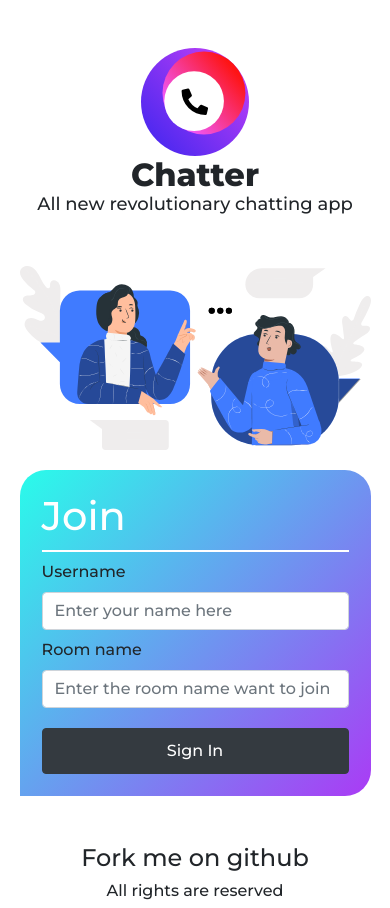
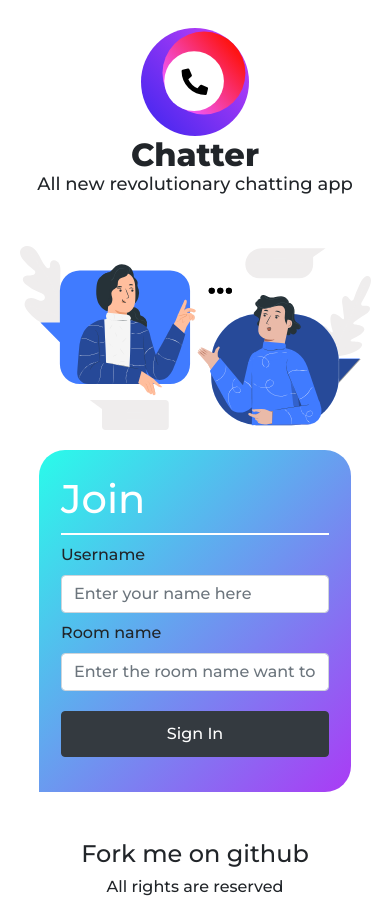
Before and after one commit to dhananjay5544/chatter-app-20, a React (Create React App) app: page / in a window 390 px wide. Built offline with nearby package versions, Linux system fonts and the light colour scheme.

Commit message:
update 16-06-2020

```diff
--- a/src/components/Join/Join.css
+++ b/src/components/Join/Join.css
@@ -45,7 +45,7 @@ body {
 }
 
 .button {
-	transition: all 1s ease-in-out;
+	transition: all 0.3s ease-in-out;
 	padding: 10px 0px !important;
 	font-size: 1em !important;
 }
@@ -125,11 +125,11 @@ body {
 	.logocontainer {
 		justify-content: center;
 		flex-direction: column;
-		margin-top: 0;
+		margin-top: -20px;
 	}
 	.joinInnerContainer {
-		width: 90%;
-		padding: 22px;
+		width: 80%;
+		padding: 25px 22px 35px 22px;
 	}
 	.djoinInnerContainer {
 		margin-right: 0px;
--- a/src/components/TextContainer/TextContainer.js
+++ b/src/components/TextContainer/TextContainer.js
@@ -1,7 +1,7 @@
 import React from "react";
 import Avatar from "@material-ui/core/Avatar";
 import Badge from "@material-ui/core/Badge";
-import { OverlayTrigger, Tooltip, Popover } from "react-bootstrap";
+import { OverlayTrigger, Tooltip } from "react-bootstrap";
 
 import "./TextContainer.css";
 import "bootstrap/dist/css/bootstrap.min.css";
```
Also changed, not shown: public/manifest.json.
